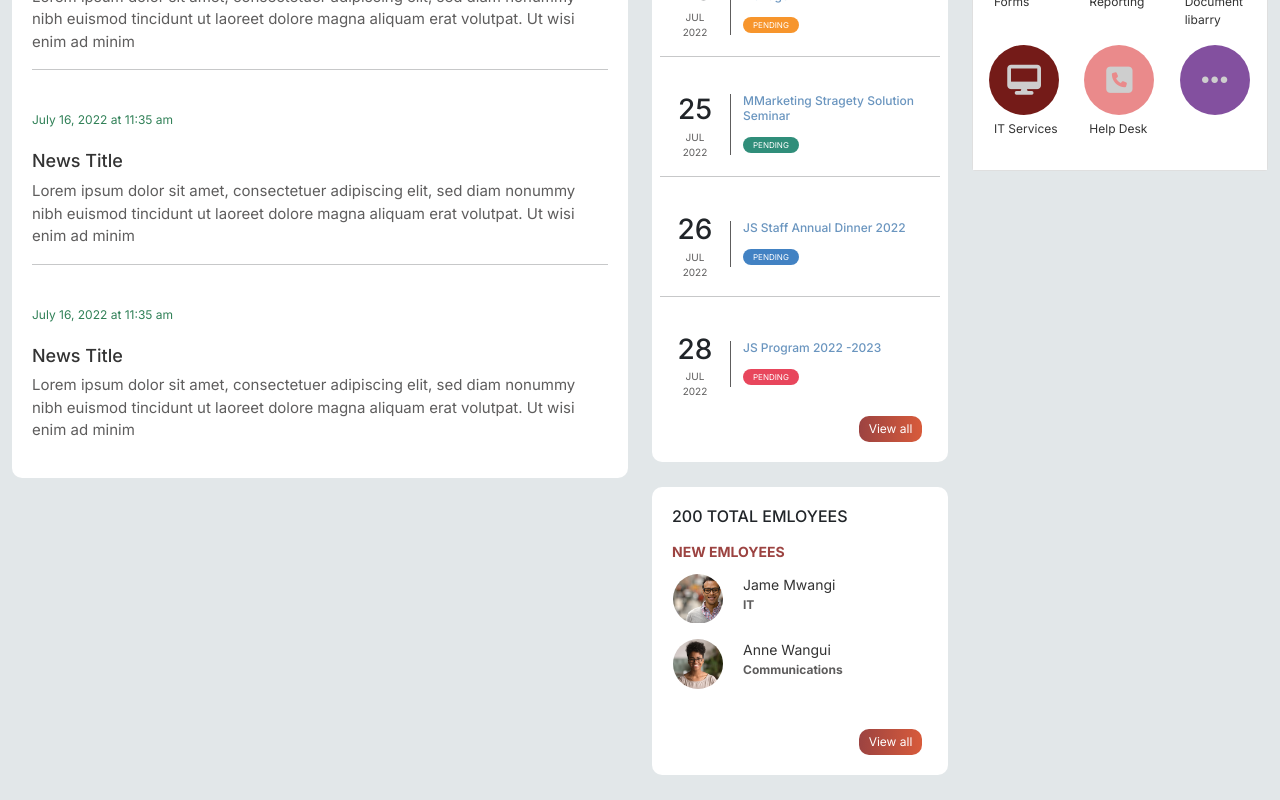
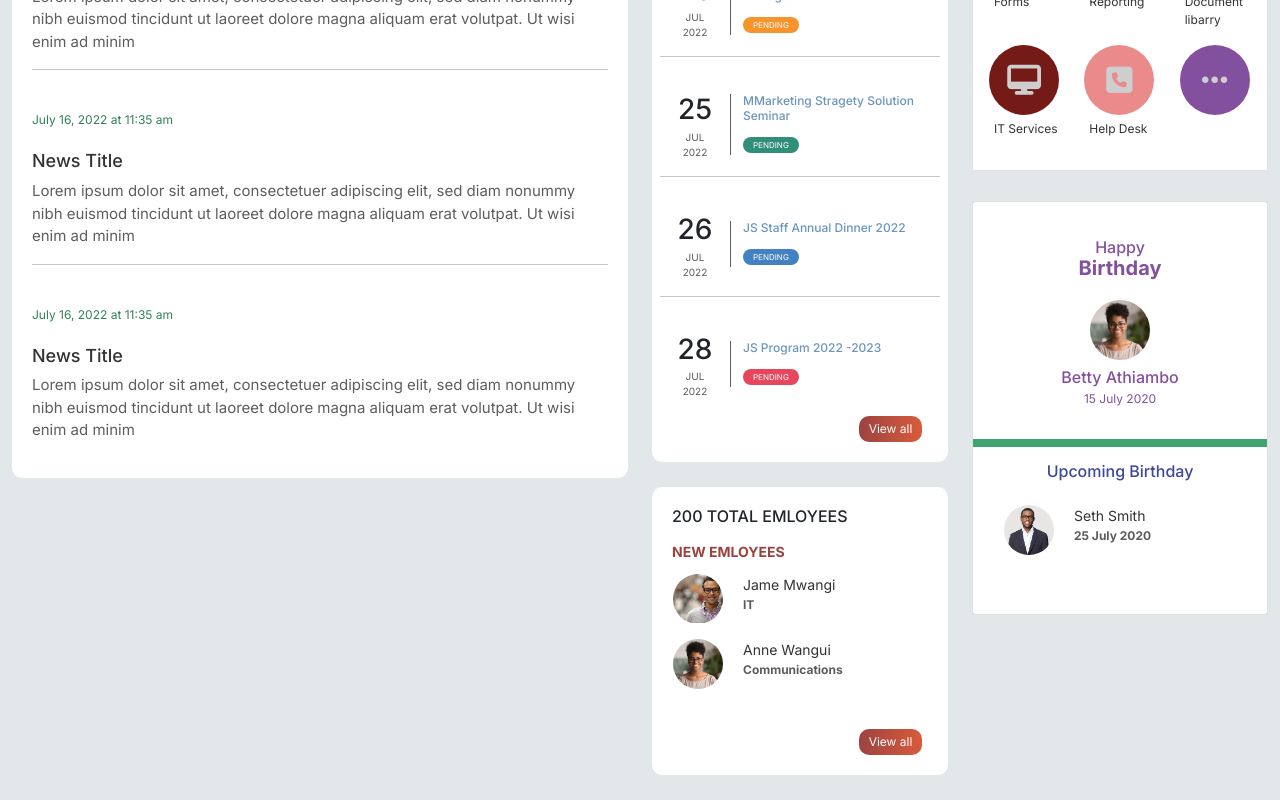
Before and after one commit to Elly-Wenani/medtronic_labs, a React (Create React App) app: page / in a window 1280 px wide. Shown: the part 613-1413 px from the top of the page. Built offline with nearby package versions, Linux system fonts and the light colour scheme.

Commit message:
Birthday

```diff
--- /dev/null
+++ b/src/components/Birthday.js
@@ -0,0 +1,51 @@
+import React from 'react';
+import { Card, Image } from 'react-bootstrap';
+
+function Birthday() {
+  return (
+    <div>
+      <Card className="birthday_card">
+        <Card.Body className="birthday_content">
+          <Card.Title className="birthday_card_titles">
+            <h3>Happy</h3>
+            <span className="birthday_title">Birthday</span>
+          </Card.Title>
+          <Card.Title>
+            <Image
+              src="/images/shutterstock_1361068562.jpg"
+              className="birthday_image"
+            />
+          </Card.Title>
+
+          <Card.Text className="birthday_name">
+            <h3>Betty Athiambo</h3>
+            <div className="birthday_date">
+              <p>15 July 2020</p>
+            </div>
+          </Card.Text>
+        </Card.Body>
+
+        <div style={{ padding: '15px' }}>
+          <div className="birth_title_txt">
+            <h6>Upcoming Birthday</h6>
+          </div>
+          <Card.Body>
+            <div className="next_birthday">
+              <Card.Title>
+                <Image src="/images/man.jpg" className="employee_image" />
+              </Card.Title>
+              <Card.Text className="employee_name">
+                <p>Seth Smith</p>
+                <div className="employee_title">
+                  <p>25 July 2020</p>
+                </div>
+              </Card.Text>
+            </div>
+          </Card.Body>
+        </div>
+      </Card>
+    </div>
+  );
+}
+
+export default Birthday;
--- a/src/index.css
+++ b/src/index.css
@@ -450,10 +450,6 @@ code {
   border-style: none;
 }
 
-.quick_row {
-  /* text-align: center; */
-}
-
 .quick_row p {
   font-size: 12px;
   color: #333;
@@ -509,3 +505,69 @@ code {
   color: var(--primary-maroon);
   color: var(--second-white);
 }
+
+/* ----------- */
+
+.birthday_card {
+  padding: 20px 0;
+}
+
+.birthday_content {
+  display: flex;
+  flex-direction: column;
+  align-items: center;
+  justify-content: center;
+  border-bottom: 8px solid var(--secondary-green);
+  padding-bottom: 15px;
+}
+
+.birthday_card_titles {
+  text-align: center;
+  margin-bottom: 20px;
+}
+
+.birthday_content h3 {
+  font-size: 16px;
+  color: #83509f;
+  margin-bottom: -2px;
+}
+
+.birthday_content span {
+  font-size: 20px;
+  font-weight: bold;
+  color: #83509f;
+}
+
+.birthday_image {
+  width: 60px;
+  height: 60px;
+  border-radius: 50%;
+  object-fit: cover;
+  background-size: cover;
+  object-position: center;
+}
+
+.birthday_name {
+  display: flex;
+  flex-direction: column;
+  align-items: center;
+  justify-content: center;
+}
+
+.birthday_date {
+  font-size: 12px;
+  color: #83509f;
+  margin-top: 5px;
+}
+.birth_title_txt {
+  text-align: center;
+}
+
+.birth_title_txt h6 {
+  font-size: 16px;
+  color: #3b479b;
+}
+
+.next_birthday {
+  display: flex;
+}
--- a/src/screens/HomeScreen.js
+++ b/src/screens/HomeScreen.js
@@ -1,6 +1,7 @@
 import React from 'react';
 import { Col, Container, Row } from 'react-bootstrap';
 import { Helmet } from 'react-helmet-async';
+import Birthday from '../components/Birthday';
 import CompanyNews from '../components/CompanyNews';
 import Employees from '../components/Employees';
 import LandingAnnouncements from '../components/LandingAnnouncements';
@@ -42,6 +43,10 @@ function HomeScreen() {
             <div style={{ marginBottom: '30px' }}>
               <QuickLinks />
             </div>
+
+            <div style={{ marginBottom: '30px' }}>
+              <Birthday />
+            </div>
           </Col>
         </Row>
       </Container>
```
